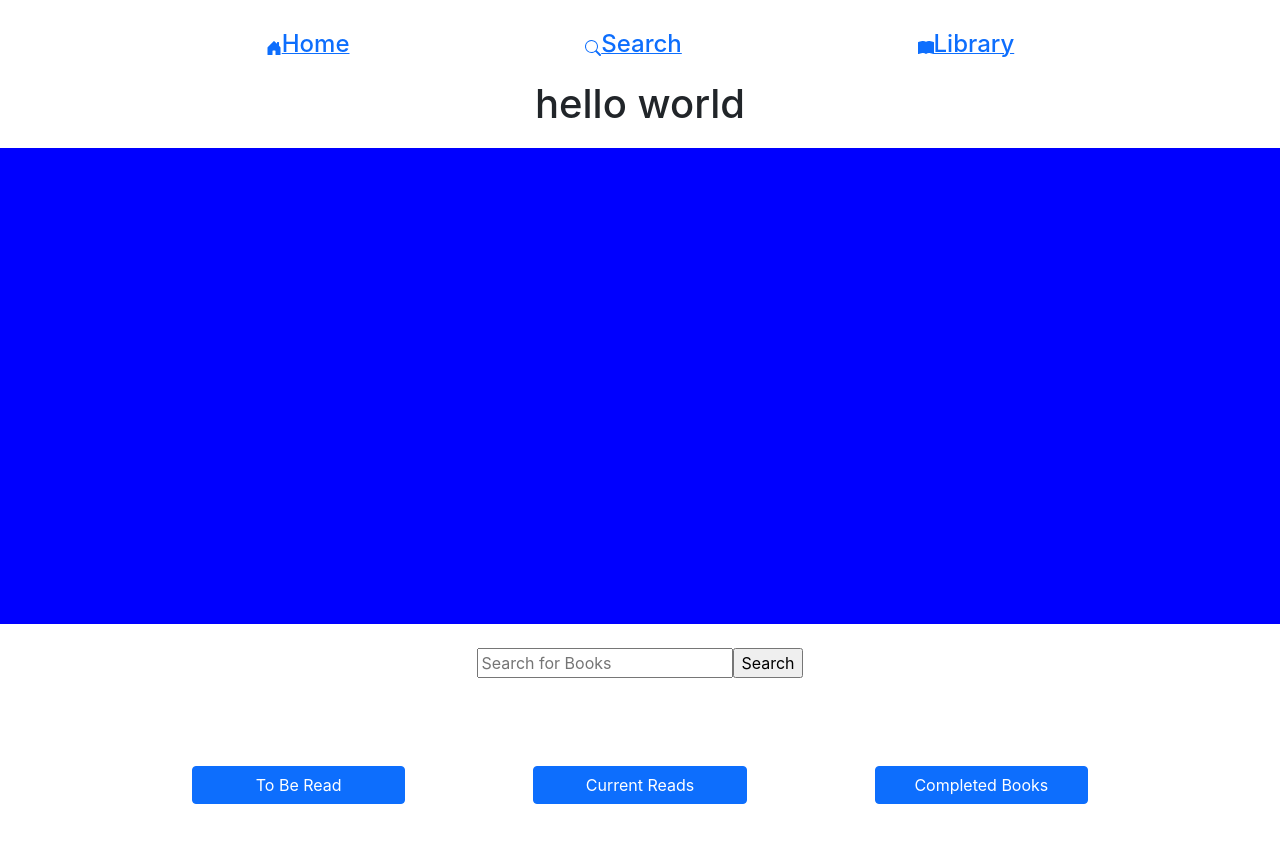
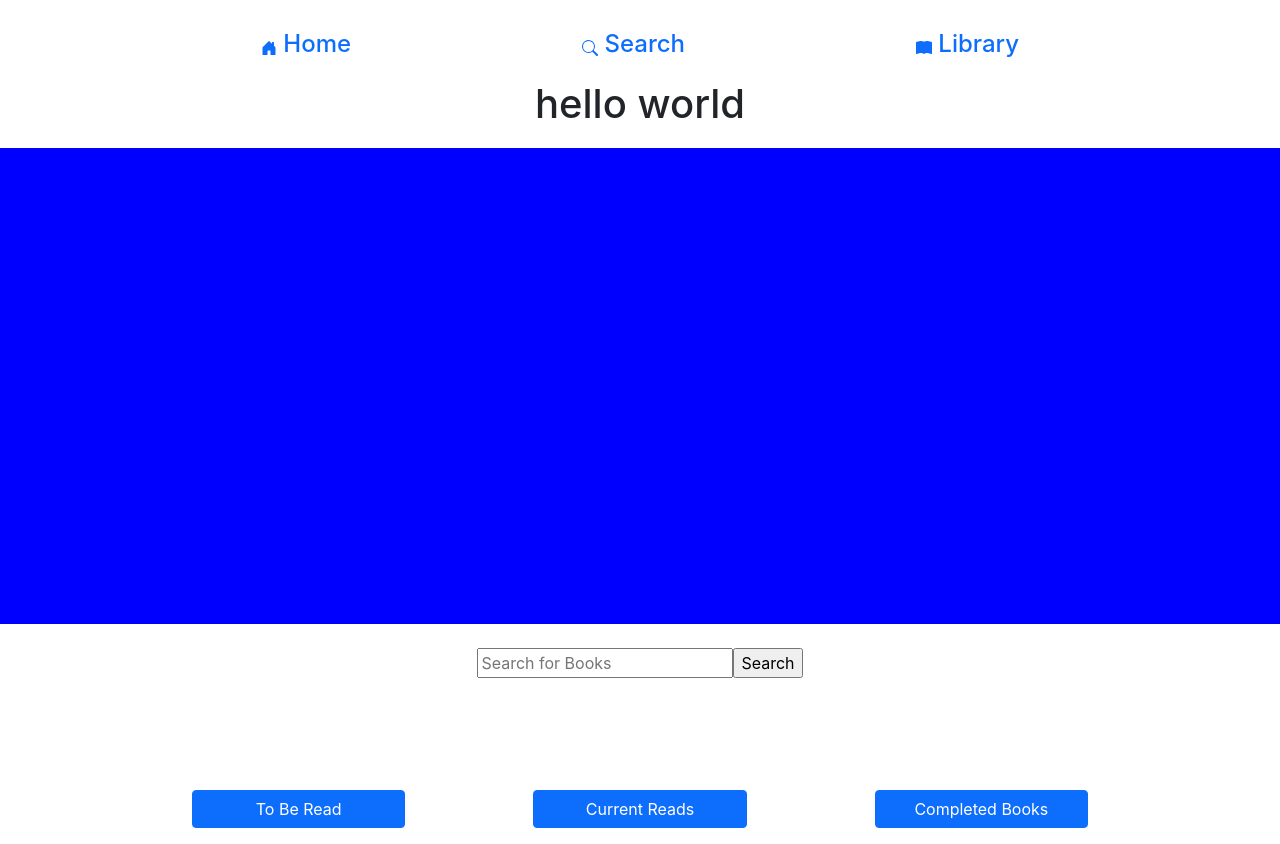
Before and after one commit to partyzl/bookstack, a React (Create React App) app in the folder client/: page / in a window 1280 px wide. Before the commit the page ends 820 px from the top, so only its background shows below. Built offline with nearby package versions, Linux system fonts and the light colour scheme.

Commit message:
wanted a small space between search bar and the img of the book so just put a br tag in there to make this happen. nothing game changing

```diff
--- a/client/src/components/Search/index.js
+++ b/client/src/components/Search/index.js
@@ -65,6 +65,7 @@ const Search = () => {
         />
         <input className="search-btn" type="submit" value="Search" />
       </form>
+        <br/>
       {books && books[0] && <img src={books[0].image} />}
       <p>{error}</p>
     </div>
--- a/client/src/layout/Nav/index.js
+++ b/client/src/layout/Nav/index.js
@@ -7,7 +7,7 @@ const Nav = () => {
     <div>
       <nav className="navbar fixed-bottom navbar-light">
 
-        <NavLink to="/home" activeClassName="current">
+        <NavLink to="/home" activeClassName="current" className="text-decoration-none">
           <svg
             xmlns="http://www.w3.org/2000/svg"
             width="16"
@@ -18,10 +18,10 @@ const Nav = () => {
           >
             <path d="M6.5 14.5v-3.505c0-.245.25-.495.5-.495h2c.25 0 .5.25.5.5v3.5a.5.5 0 0 0 .5.5h4a.5.5 0 0 0 .5-.5v-7a.5.5 0 0 0-.146-.354L13 5.793V2.5a.5.5 0 0 0-.5-.5h-1a.5.5 0 0 0-.5.5v1.293L8.354 1.146a.5.5 0 0 0-.708 0l-6 6A.5.5 0 0 0 1.5 7.5v7a.5.5 0 0 0 .5.5h4a.5.5 0 0 0 .5-.5z" />
           </svg>
-          <h4 className="nav-text">Home</h4>
+          <h4 className="nav-text"> Home</h4>
         </NavLink>
 
-        <NavLink to="/search" activeClassName="current">
+        <NavLink to="/search" activeClassName="current" className="text-decoration-none">
           <svg
             xmlns="http://www.w3.org/2000/svg"
             width="16"
@@ -32,10 +32,10 @@ const Nav = () => {
           >
             <path d="M11.742 10.344a6.5 6.5 0 1 0-1.397 1.398h-.001c.03.04.062.078.098.115l3.85 3.85a1 1 0 0 0 1.415-1.414l-3.85-3.85a1.007 1.007 0 0 0-.115-.1zM12 6.5a5.5 5.5 0 1 1-11 0 5.5 5.5 0 0 1 11 0z" />
           </svg>
-          <h4 className="nav-text">Search</h4>
+          <h4 className="nav-text"> Search</h4>
         </NavLink>
 
-        <NavLink to="/library" activeClassName="current">
+        <NavLink to="/library" activeClassName="current" className="text-decoration-none">
           <svg
             xmlns="http://www.w3.org/2000/svg"
             width="16"
@@ -46,7 +46,7 @@ const Nav = () => {
           >
             <path d="M8 1.783C7.015.936 5.587.81 4.287.94c-1.514.153-3.042.672-3.994 1.105A.5.5 0 0 0 0 2.5v11a.5.5 0 0 0 .707.455c.882-.4 2.303-.881 3.68-1.02 1.409-.142 2.59.087 3.223.877a.5.5 0 0 0 .78 0c.633-.79 1.814-1.019 3.222-.877 1.378.139 2.8.62 3.681 1.02A.5.5 0 0 0 16 13.5v-11a.5.5 0 0 0-.293-.455c-.952-.433-2.48-.952-3.994-1.105C10.413.809 8.985.936 8 1.783z" />
           </svg>
-          <h4 className="nav-text">Library</h4>
+          <h4 className="nav-text"> Library</h4>
         </NavLink>
       </nav>
     </div>
```
